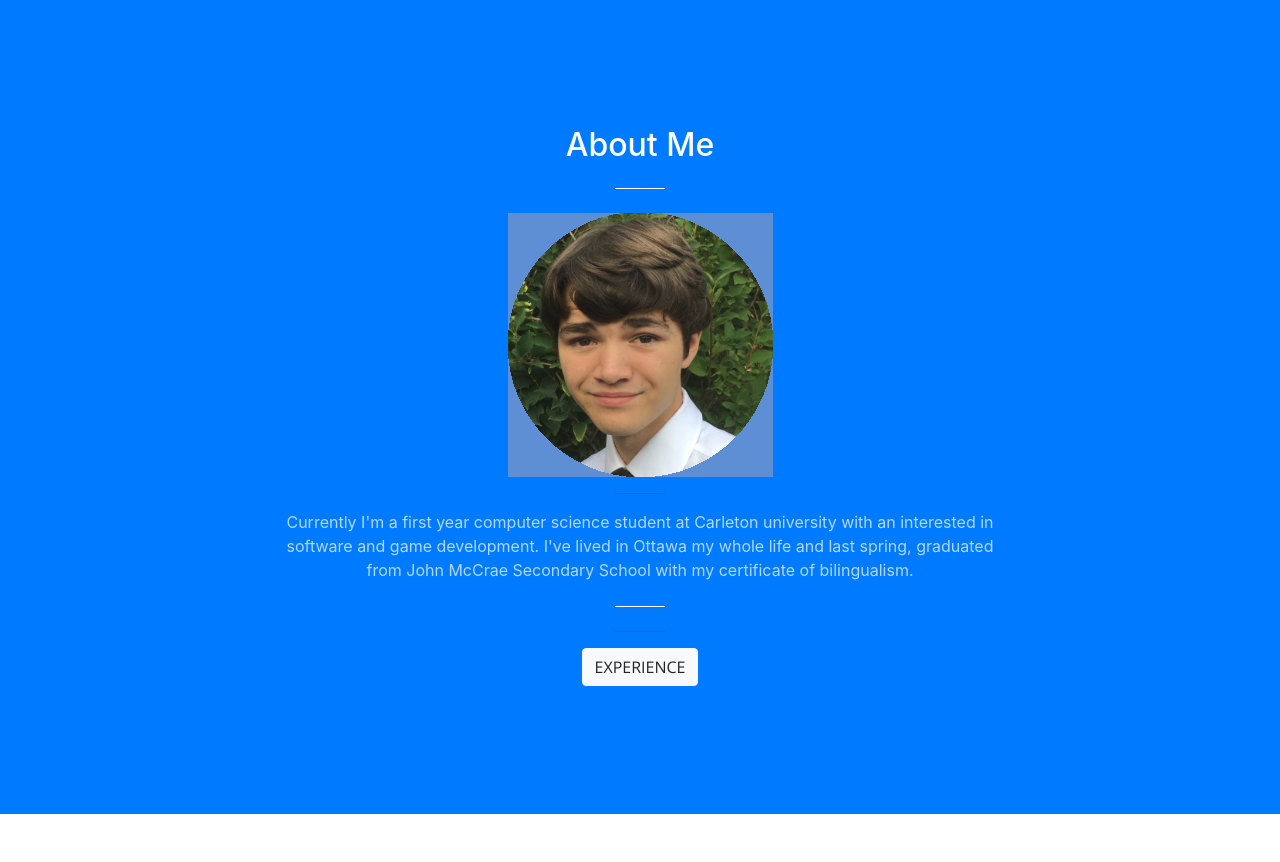
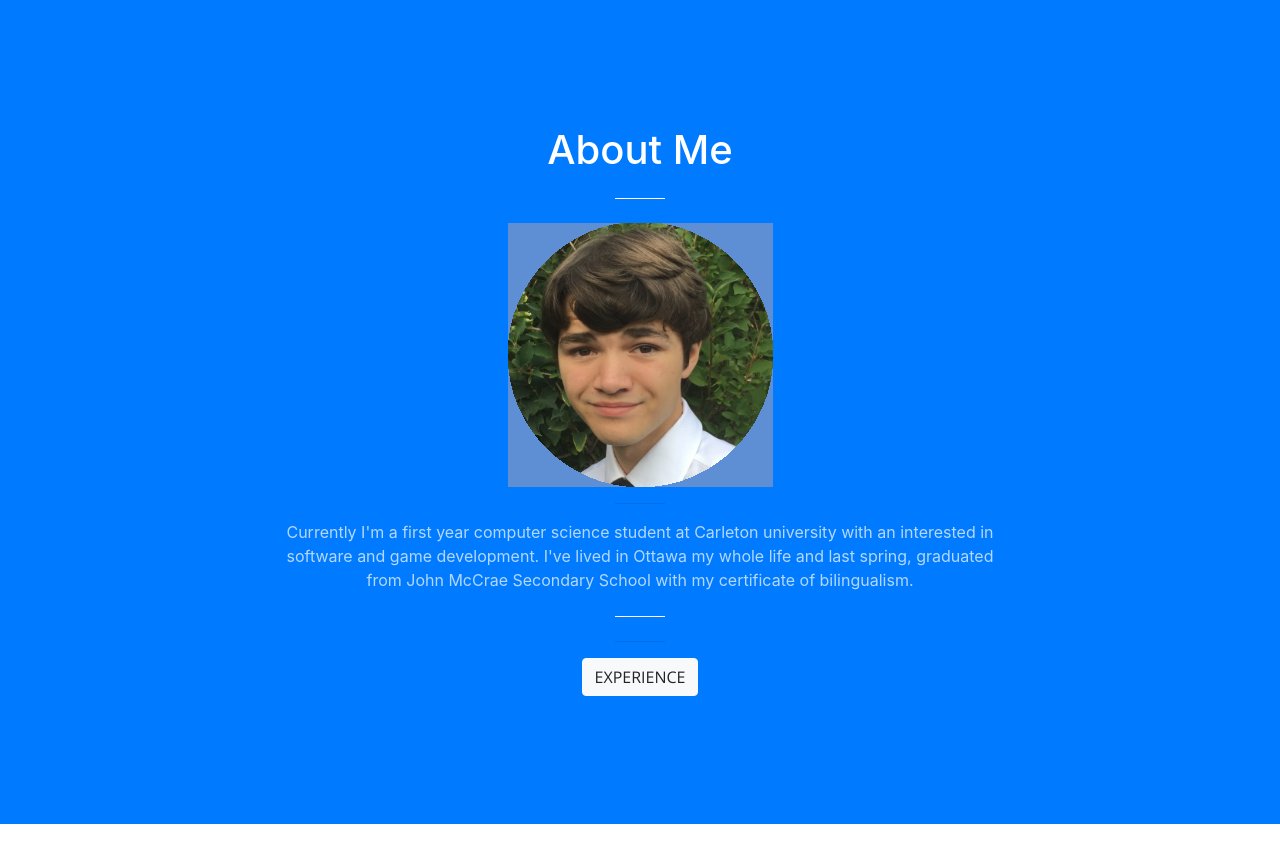
Before and after one commit to MathyouMB/MathyouMB.github.io, a website with bundled scripts: page index.html in a window 1280 px wide. Shown: the part 802-1664 px from the top of the page. Built offline with nearby package versions, Linux system fonts and the light colour scheme.

Commit message:
Update index.html

```diff
--- a/index.html
+++ b/index.html
@@ -79,7 +79,7 @@
       <div class="container">
         <div class="row">
           <div class="col-lg-8 mx-auto text-center">
-            <h2 class="section-heading text-white">About Me</h2> <!-- style=font-size:56px-->
+            <h2 style=font-size:40px class="section-heading text-white">About Me</h2> <!-- style=font-size:56px-->
             <!--<hr class="light my-4">-->
             <!--
             <hr class="light my-4">
```
